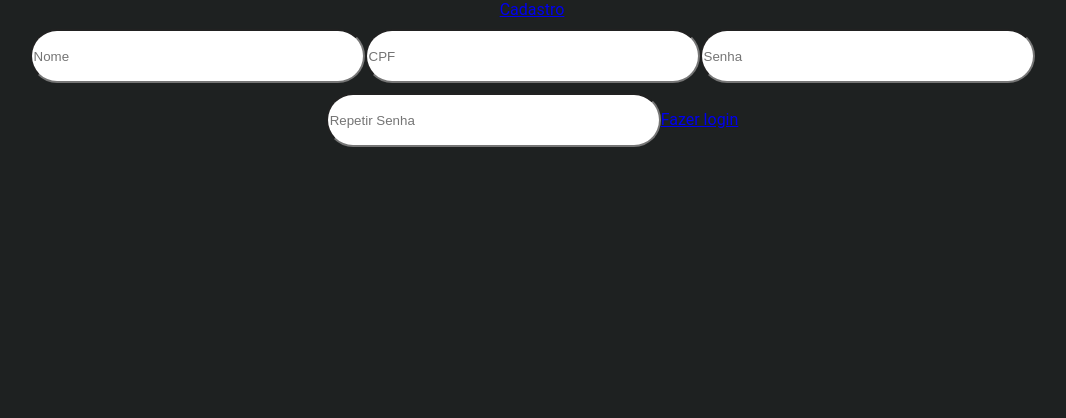
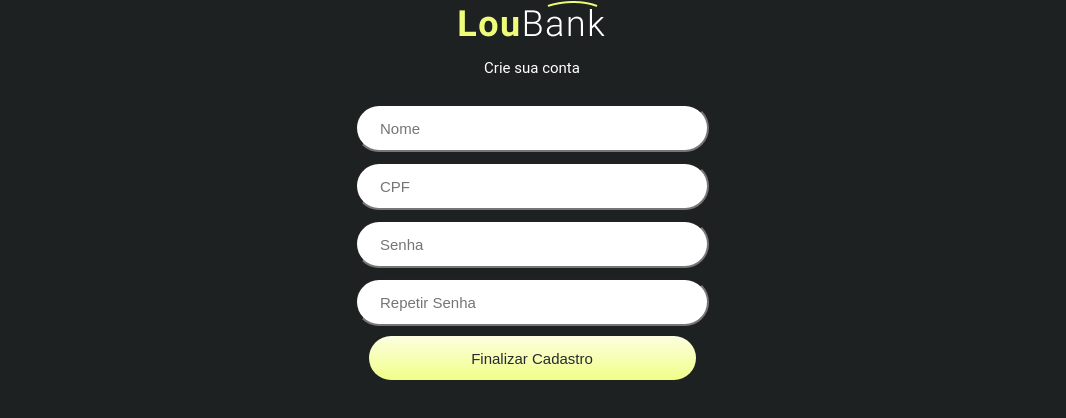
Before and after one commit to JardanCarvalho/luobank-front-end, a React (Create React App) app: page /cadastro in a window 1280 px wide. Shown: the top 418 px of the page, without its empty margins (108-1174 px from the left). Built offline with nearby package versions, Linux system fonts and the light colour scheme.

Commit message:
feature:including componentes title and logo, and modifying register button

```diff
--- a/src/App.css
+++ b/src/App.css
@@ -14,7 +14,7 @@
 }
 
 .App-header {
-  background-color: #282c34;
+  background-color: #1e2121;
   min-height: 100vh;
   display: flex;
   flex-direction: column;
--- a/src/App.js
+++ b/src/App.js
@@ -11,7 +11,6 @@ function App() {
   return (
     <div className="App">
       <Router>
-        <Link to="/cadastro">Cadastro</Link>
         <Switch>
           <Route path="/cadastro">
             <Signup />
--- a/src/components/Button/index.js
+++ b/src/components/Button/index.js
@@ -1,5 +1,5 @@
 import React from 'react';
-import './style.css'
+import './style.css';
 
 const classNameType = {
   dark: "dark-button",
@@ -7,8 +7,7 @@ const classNameType = {
 }
 const Button = (props) => {
   return (
-    <button className={classNameType[props.type]}>
-    </button>
+    <button className={classNameType[props.type]}>{props.children}</button>
   )
 }
 
--- a/src/components/Button/style.css
+++ b/src/components/Button/style.css
@@ -8,4 +8,10 @@
   background: linear-gradient(180deg, #FCFFDF 0%, #F1FE87 100%);
   border: none;
   color: #272A32;
+  border-radius: 38px;
+	margin-top: 10px ;
+  padding: 13.5px 0;
+  font-size: 15px;
+  width: 90vw;
+  max-width: 327px;
 }
--- a/src/components/Input/style.css
+++ b/src/components/Input/style.css
@@ -1,6 +1,8 @@
 .input{
-	width: 327px;
-	height: 48px;
 	border-radius: 38px;
 	margin-top: 10px ;
+  padding: 13.5px 0 13.5px 23px;
+  font-size: 15px;
+  width: 90vw;
+  max-width: 327px;
 }
--- /dev/null
+++ b/src/components/Logo/index.js
@@ -0,0 +1,13 @@
+import React from "react";
+import './style.css';
+import logo from '../../images/logo.svg';
+
+const Logo = ({src}) => {
+  return (
+    <div>
+      <img src={logo} alt='loubank' />
+    </div>
+  );
+}
+
+export default Logo;
--- /dev/null
+++ b/src/components/Title/index.js
@@ -0,0 +1,10 @@
+import React from "react";
+import './style.css';
+
+const Title = ({className,children}) => {
+  return (
+    <p className={className}>{children}</p>
+  );
+}
+
+export default Title;
--- /dev/null
+++ b/src/components/Title/style.css
@@ -0,0 +1,7 @@
+.create-account{
+  font-size: 15px;
+  line-height: 22px;
+  display: flex;
+  align-items: center;
+  color: #FFFFFF;
+}
--- a/src/routes/Signup/index.js
+++ b/src/routes/Signup/index.js
@@ -1,10 +1,16 @@
 import React from 'react';
 import Input from '../../components/Input';
 import { Link } from 'react-router-dom';
+import Title from '../../components/Title';
+import './style.css'
+import Logo from '../../components/Logo';
+import Button from '../../components/Button';
 
-const Signup = () => {
+const Signup = ({className,classNameType}) => {
   return (
-    <div>
+    <div className='container'>
+      <Logo />
+      <Title className='create-account'>{'Crie sua conta'}</Title>
       <Input
         placeholder="Nome"
         type="text"
@@ -15,14 +21,14 @@ const Signup = () => {
       />
       <Input
         placeholder="Senha"
-        type="text"
+        type="password"
       />
       <Input
         placeholder="Repetir Senha"
-        type="text"
+        type="password"
       />
       <Link to="/">
-        Fazer login
+        <Button type="success">Finalizar Cadastro</Button>
       </Link>
     </div>
   )
--- a/src/routes/Signup/style.css
+++ b/src/routes/Signup/style.css
@@ -0,0 +1,6 @@
+.container {
+  display: flex;
+  align-items: center;
+  justify-content: center;
+  flex-direction: column;
+}
```
Also changed, not shown: src/components/Logo/style.css (added), src/images/logo.svg (added).
